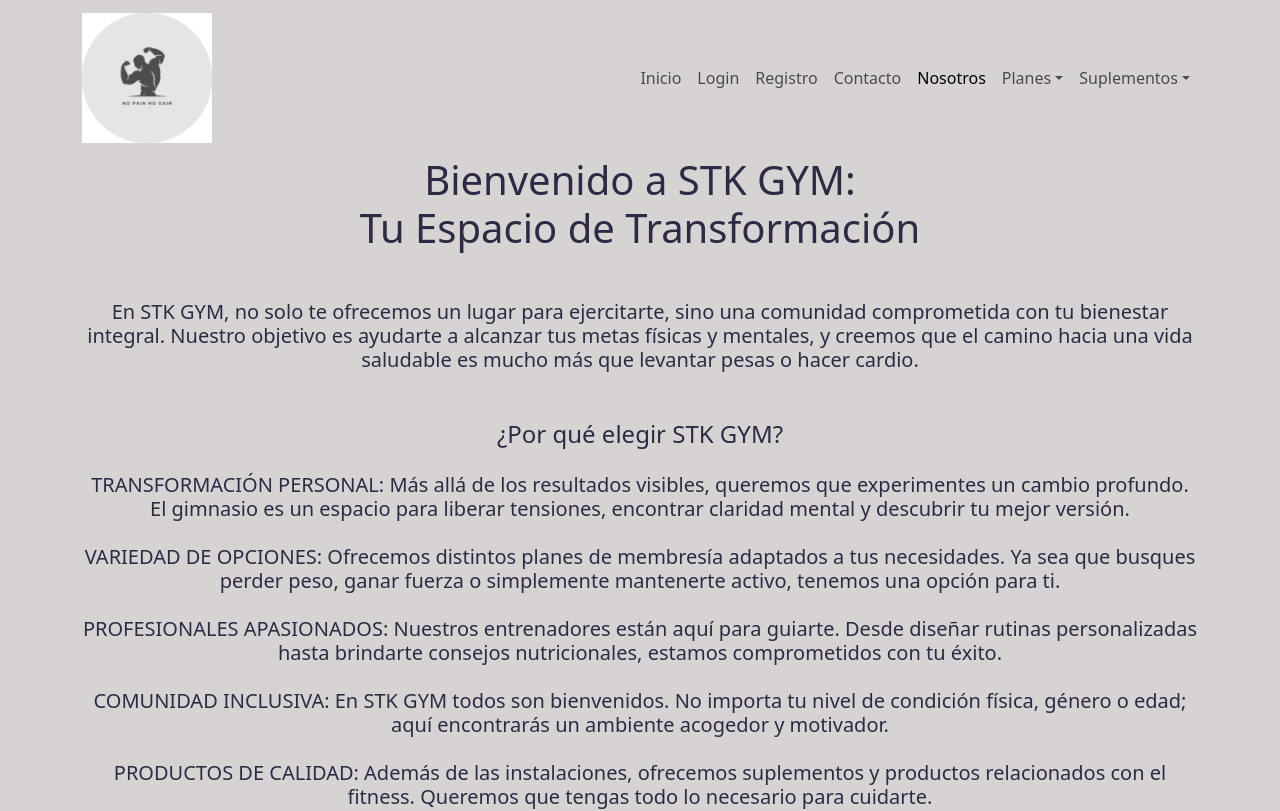
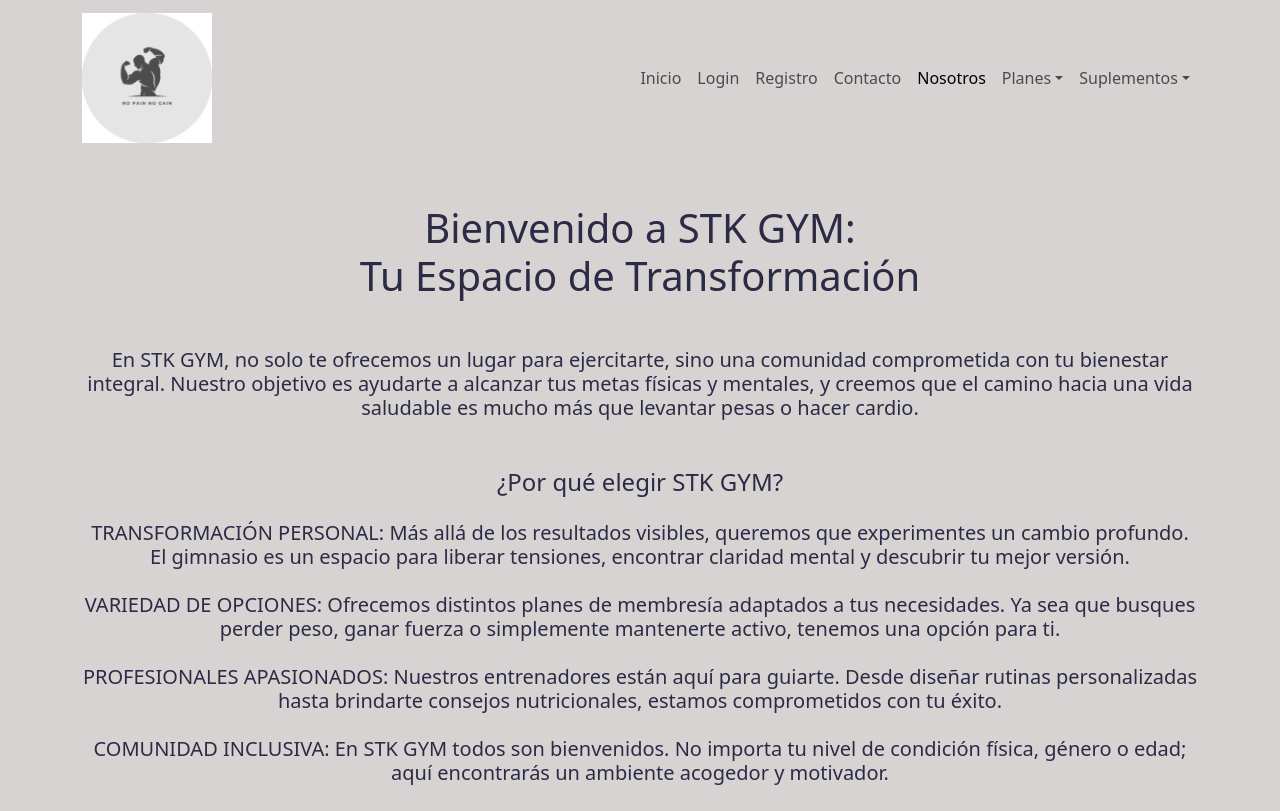
Before and after one commit to cristiandcode/Gimnasio, a React (Vite) app: page /Nosotros in a window 1280 px wide. Shown: the top 811 px of the page. Built offline with nearby package versions, Linux system fonts and the light colour scheme.

Commit message:
se ajustaron las imagenes para que se vean en diferentes formas segun su tamaño y se uso mt en el titulo

```diff
--- a/src/components/pages/Nosotros.jsx
+++ b/src/components/pages/Nosotros.jsx
@@ -6,7 +6,7 @@ import iñaki from "../../assets/iñaki.jpg";
 const Nosotros = () => {
   return (
     <Container className="mainSection">
-      <h1 className="text-center textoMorado">
+      <h1 className="text-center textoMorado mt-5">
         Bienvenido a STK GYM:
         <br /> Tu Espacio de Transformación
       </h1>
@@ -57,7 +57,7 @@ const Nosotros = () => {
       </h2>
       <h2 className="mt-4 textoMorado text-center">Conocé nuestro equipo: </h2>
       <Row className="my-5 text-center">
-        <Col lg={4}>
+        <Col lg={4} md={6}>
           <img
             src={claudia}
             alt="claudia"
@@ -66,7 +66,7 @@ const Nosotros = () => {
           />
           <h2 className="mt-3 textoMorado">Claudia Torres</h2>
         </Col>
-        <Col lg={4}>
+        <Col lg={4} md={6}>
           <img
             src={cristian}
             alt="cristian"
@@ -79,7 +79,7 @@ const Nosotros = () => {
           <img
             src={iñaki}
             alt="iñaki"
-            className="img-fluid imgNosotros"
+            className="img-fluid imgNosotros mt-md-5 mt-lg-0"
             width={300}
           />
           <h2 className="mt-3 textoMorado">Iñaki Zavaleta</h2>
```
